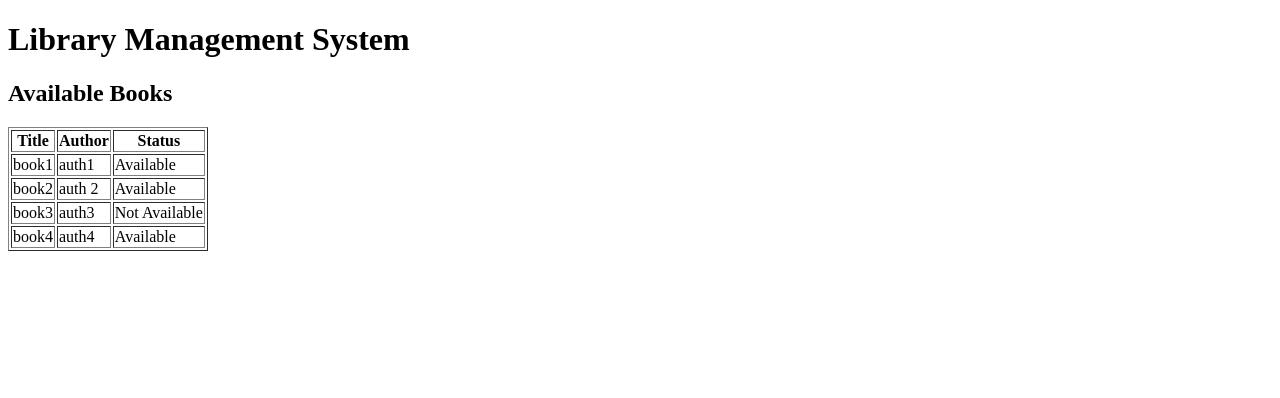
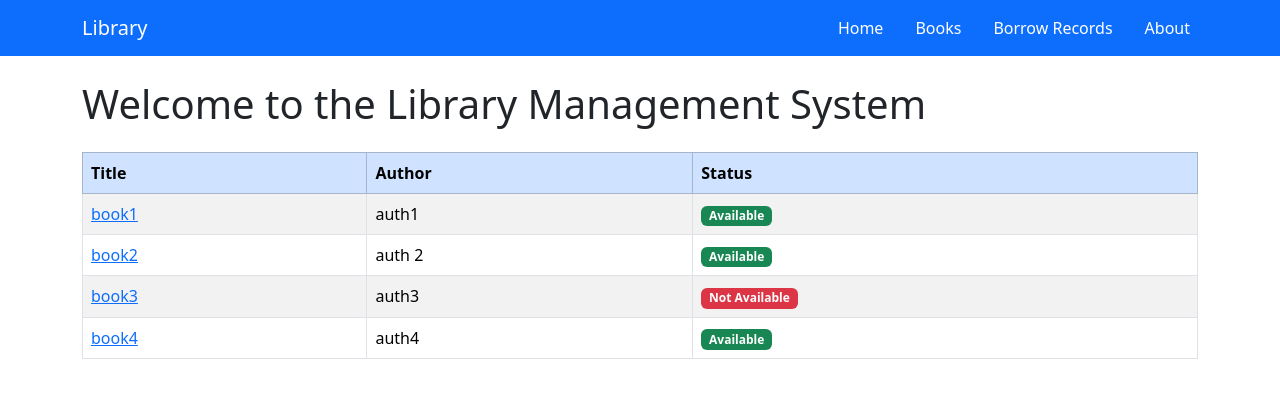
Before and after one commit to ajayvanguri-git/library-management, a Django app: page / in a window 1280 px wide. Shown: the top 398 px of the page. Run offline with Django 3.2, Linux system fonts and the light colour scheme; data comes from the database, SQL or seed files in the repository; both versions use the stored data as it was after the commit.

Commit message:
modified working application

```diff
--- a/libraryapp/models.py
+++ b/libraryapp/models.py
@@ -2,8 +2,17 @@
 
 class Book(models.Model):
     title = models.CharField(max_length=200)
-    author = models.CharField(max_length=100)
+    author = models.CharField(max_length=200)
     available = models.BooleanField(default=True)
 
     def __str__(self):
         return self.title
+
+class BorrowRecord(models.Model):
+    book = models.ForeignKey(Book, on_delete=models.CASCADE)
+    borrower_name = models.CharField(max_length=100)
+    borrow_date = models.DateField(auto_now_add=True)
+    return_date = models.DateField(null=True, blank=True)
+
+    def __str__(self):
+        return f"{self.borrower_name} borrowed {self.book.title}"
--- a/libraryapp/templates/borrow_record.html
+++ b/libraryapp/templates/borrow_record.html
@@ -7,5 +7,6 @@
 </head>
 <body>
     <h1>Borrow Record</h1>
+    <button class="btn btn-secondary mb-3"><a href="/" class="text-white text-decoration-none">&larr; Back to Home</a></button>
 </body>
 </html>
--- a/libraryapp/templates/home.html
+++ b/libraryapp/templates/home.html
@@ -1,36 +1,59 @@
 <!DOCTYPE html>
-<html>
+<html lang="en">
 <head>
-    <title>Library Management</title>
+    <meta charset="UTF-8" />
+    <title>Library Management System</title>
+    <link href="https://cdn.jsdelivr.net/npm/bootstrap@5.3.2/dist/css/bootstrap.min.css" rel="stylesheet" />
 </head>
 <body>
 
-<h1>Library Management System</h1>
+<nav class="navbar navbar-expand-lg navbar-dark bg-primary mb-4">
+  <div class="container">
+    <a class="navbar-brand" href="/">Library</a>
+    <div>
+      <ul class="navbar-nav flex-row gap-3">
+        <li class="nav-item"><a class="nav-link text-white" href="/">Home</a></li>
+        <li class="nav-item"><a class="nav-link text-white" href="/books/">Books</a></li>
+        <li class="nav-item"><a class="nav-link text-white" href="/borrow-records/">Borrow Records</a></li>
+        <li class="nav-item"><a class="nav-link text-white" href="/about/">About</a></li>
+      </ul>
+    </div>
+  </div>
+</nav>
 
-<h2>Available Books</h2>
+<div class="container">
+    <h1 class="mb-4">Welcome to the Library Management System</h1>
 
-<table border="1">
+    {% if books %}
+    <table class="table table-striped table-bordered">
+      <thead class="table-primary">
         <tr>
           <th>Title</th>
           <th>Author</th>
           <th>Status</th>
         </tr>
-
+      </thead>
+      <tbody>
         {% for book in books %}
         <tr>
-<td>{{ book.title }}</td>
+          <td><a href="/book/{{ book.id }}/">{{ book.title }}</a></td>
           <td>{{ book.author }}</td>
           <td>
             {% if book.available %}
-Available
+              <span class="badge bg-success">Available</span>
             {% else %}
-Not Available
+              <span class="badge bg-danger">Not Available</span>
             {% endif %}
           </td>
         </tr>
         {% endfor %}
+      </tbody>
+    </table>
+    {% else %}
+    <p class="alert alert-warning">No books available currently.</p>
+    {% endif %}
+</div>
 
-</table>
-
+<script src="https://cdn.jsdelivr.net/npm/bootstrap@5.3.2/dist/js/bootstrap.bundle.min.js"></script>
 </body>
 </html>
--- a/libraryapp/urls.py
+++ b/libraryapp/urls.py
@@ -3,4 +3,8 @@
 
 urlpatterns = [
     path('', views.home, name='home'),
+    path('books/', views.book_list, name='book_list'),
+    path('book/<int:pk>/', views.book_detail, name='book_detail'),
+    path('borrow-records/', views.borrow_record_list, name='borrow_records'),
+    path('about/', views.about, name='about'),
 ]
--- a/libraryapp/views.py
+++ b/libraryapp/views.py
@@ -1,6 +1,21 @@
-from django.shortcuts import render
-from .models import Book
+from django.shortcuts import render, get_object_or_404
+from .models import Book, BorrowRecord
 
 def home(request):
+    books = Book.objects.all()[:5]
+    return render(request, 'home.html', {'books': books})
+
+def book_list(request):
     books = Book.objects.all()
-    return render(request, 'home.html', {'books': books})
+    return render(request, 'book_list.html', {'books': books})
+
+def book_detail(request, pk):
+    book = get_object_or_404(Book, pk=pk)
+    return render(request, 'book_detail.html', {'book': book})
+
+def borrow_record_list(request):
+    records = BorrowRecord.objects.all()
+    return render(request, 'borrow_record.html', {'records': records})
+
+def about(request):
+    return render(request, 'about.html')
```
Also changed, not shown: libraryapp/admin.py (+11 -2 lines), libraryapp/templates/about.html (added, +13 -0 lines), libraryapp/templates/book_list.html (+43 -2 lines), db.sqlite3, libraryapp/migrations/0002_alter_book_author_borrowrecord.py (added). Lines whose indentation alone changed are shown as unchanged.
